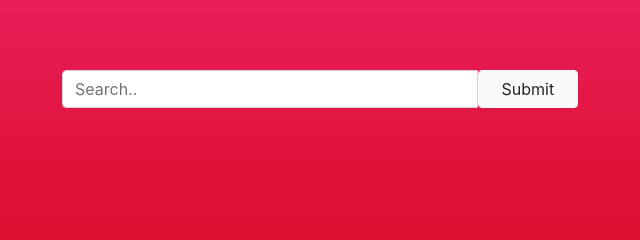
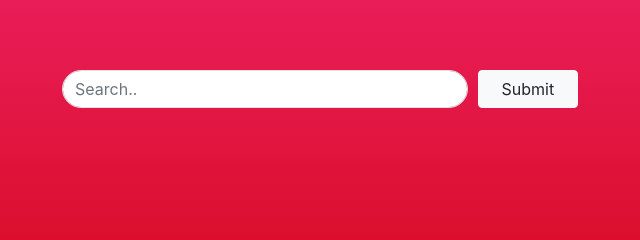
Before and after one commit to noura3368/ML-Based-Movie-Recommendations, a website: page index.ejs in a window 1280 px wide. Shown: the part 359-599 px from the top of the page, 320-960 px from the left. Drawn offline with nearby package versions, Linux system fonts and the light colour scheme; files that its build step writes are made by us from their sources.

Commit message:
Fixing the search bar and button glide

```diff
--- a/index.ejs
+++ b/index.ejs
@@ -31,13 +31,13 @@
     <body class="background">
         <div class="row mt-5 bottom">
             <div class="col-md-5 mx-auto">
-                <div class="input-group">
-                    <input type="text" placeholder="Search.." name="search" id="example-search-input" class="form-control">
+                <div class="input-group" id="input_div_id">
+                    <input type="text" placeholder="Search.." name="search" id="example-search-input" class="form-control border rounded-pill">
                     <!--- <input class="form-control border rounded-pill" type="search" value="Movie Name..." id="example-search-input" style="position:absolute; width:500px"> --->
                     <div></div>
-                    <button type="submit" id="submit_button" class="btn btn-light" style="width:100px">Submit</button>
+                    <button type="submit" id="submit_button" class="btn btn-light" style="width:100px; margin-left:10px">Submit</button>
                 </div>
-                <!--- <input type="submit" id="submit_button" style="float:right" class="btn btn-light" value="Submit"> --->
+                <!--- <img src="https://image.tmdb.org/t/p/w600_and_h900_bestv2/prbZxJxGcy07y60eq8lCGMciTYz.jpg"> --->
         </div>
     <script>
         $( "#example-search-input" ).on( "click", function() {
@@ -45,14 +45,17 @@
         });
         $("#submit_button").on("click", function() {
             var val = document.getElementById("example-search-input").value
-            $("#example-search-input").animate({top: '-200px'});
-            $("#submit_button").animate({top: '-200px'});
+            $("#input_div_id").animate({top: '-250px'});
             $.ajax({
                 type: "POST",
                 url: "/",
                 data: {movie: val},
                 success: function(response){
-                    alert("success!")
+                    var dictionary = JSON.parse(JSON.stringify(response));
+                    alert(dictionary)
+                    for([key, value] in dictionary['movies']){
+                        alert(key)
+                    }
                 }
             });
         });
--- a/server.js
+++ b/server.js
@@ -39,6 +39,7 @@ app.post('/', (req, res) => {
     s.stdout.on('data', (data) => {
         var movies = data.toString()
         res.send({'movies':movies})
+
         //res.send({"movies":movies, "url":"/movies"});
         //res.render("movies", {movies:movies})
         //res.redirect(__dirname + '/views/movies.ejs', {movies:movies})
```
